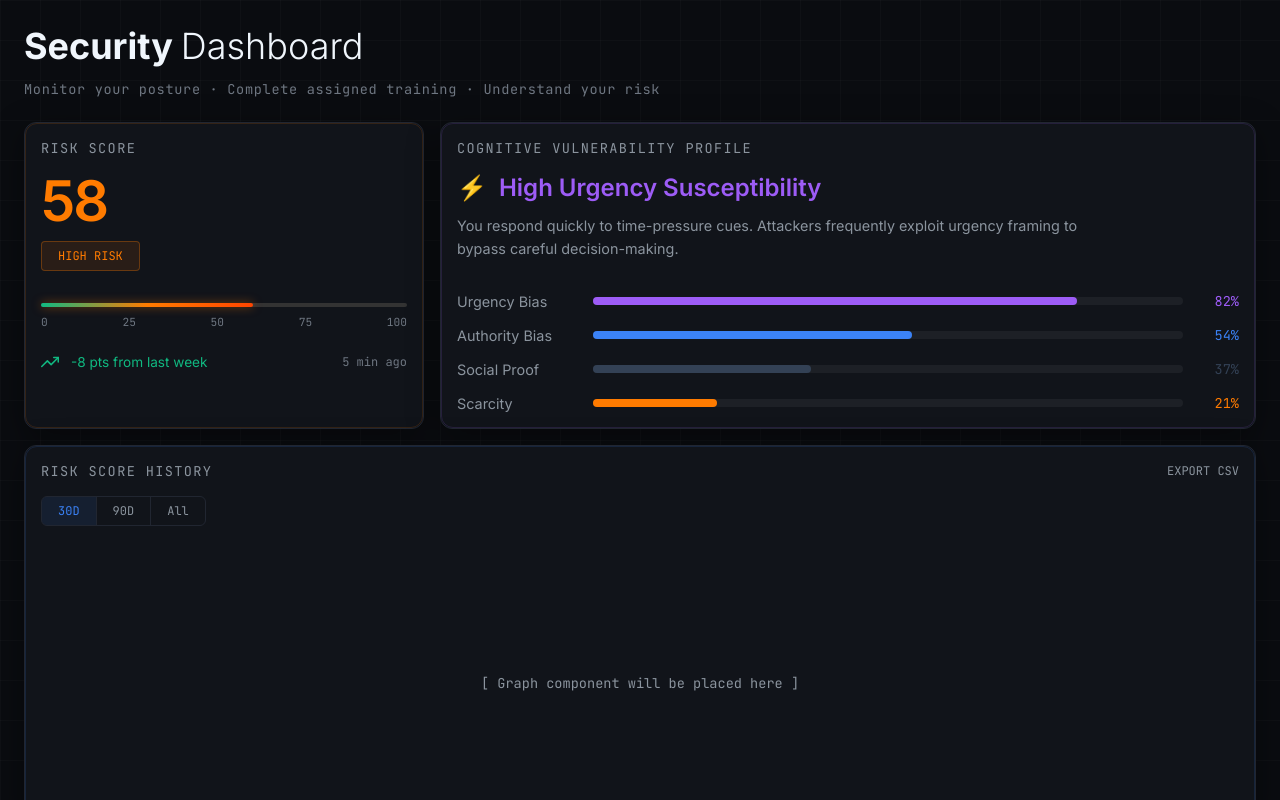
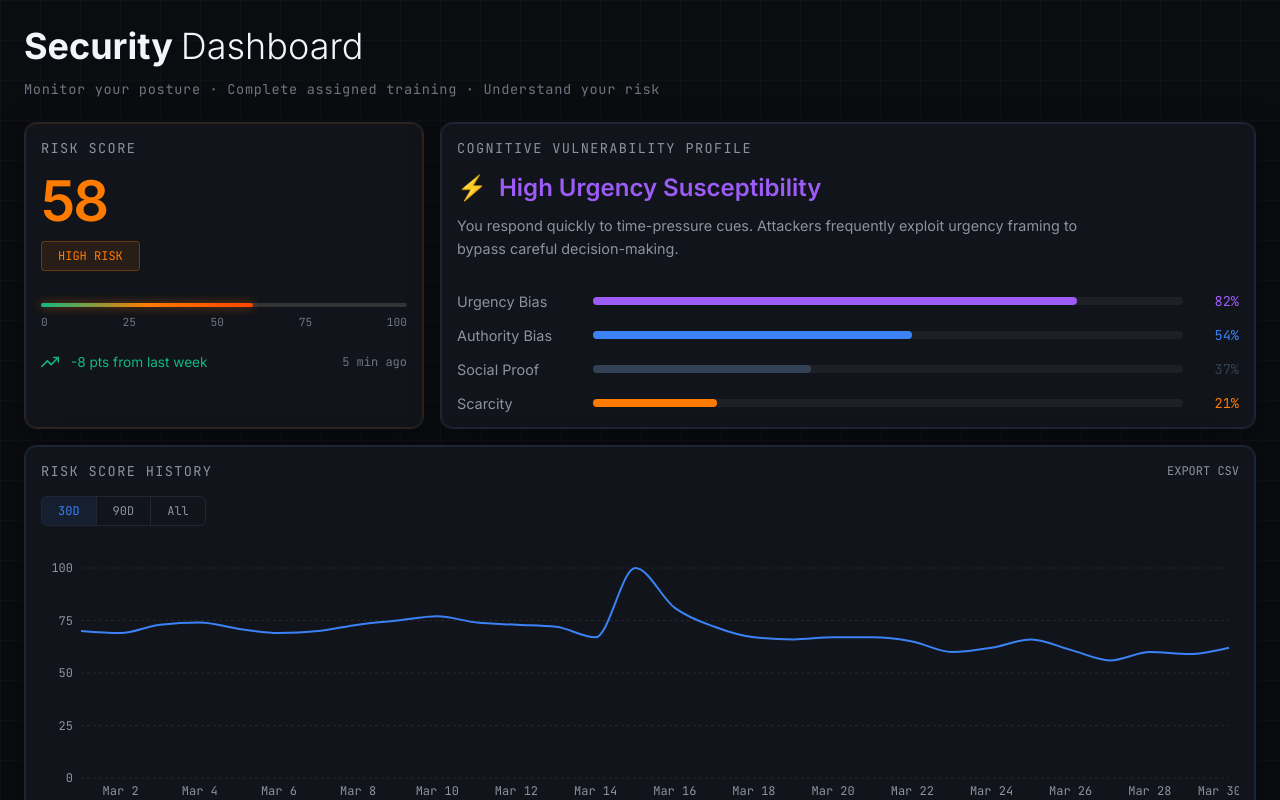
Before and after one commit to ForhaadM/AdaptiveSec, a React app in the folder frontend/: page / in a window 1280 px wide. Built offline with nearby package versions, Linux system fonts and the light colour scheme; the HTML template or start-up script is replaced by a standard one.

Commit message:
W2-003: Initial graph implementation

```diff
--- a/frontend/package.json
+++ b/frontend/package.json
@@ -11,7 +11,8 @@
   },
   "dependencies": {
     "react": "^19.2.4",
-    "react-dom": "^19.2.4"
+    "react-dom": "^19.2.4",
+    "recharts": "^3.8.1"
   },
   "devDependencies": {
     "@eslint/js": "^9.39.4",
--- a/frontend/src/components/HistoryChart.jsx
+++ b/frontend/src/components/HistoryChart.jsx
@@ -1,4 +1,90 @@
+import { useState, useMemo } from 'react';
+import { ResponsiveContainer, LineChart, Line, XAxis, YAxis, CartesianGrid, Tooltip } from 'recharts';
+
+// Generate mock data mimicking daily risk scores over the last 90 days.
+const generateMockData = () => {
+  const data = [];
+  const now = new Date();
+  let currentScore = 35; // base score (low risk)
+
+  for (let i = 90; i >= 0; i--) {
+    const d = new Date(now);
+    d.setDate(d.getDate() - i);
+
+    // add some random noise
+    const noise = Math.floor(Math.random() * 10) - 5;
+    currentScore = Math.max(0, Math.min(100, currentScore + noise));
+
+    // Simulate some phishing test failures leading to spikes in risk score
+    let isSpike = false;
+    if (i === 75 || i === 42 || i === 15) {
+      currentScore = Math.min(100, currentScore + 30 + Math.random() * 20);
+      isSpike = true;
+    }
+
+    // Decay back down after a spike
+    if (i === 74 || i === 41 || i === 14) {
+      currentScore = Math.max(0, currentScore - 15);
+    }
+    if (i === 73 || i === 40 || i === 13) {
+      currentScore = Math.max(0, currentScore - 10);
+    }
+
+    data.push({
+      date: d.toLocaleDateString('en-US', { month: 'short', day: 'numeric' }),
+      score: Math.round(currentScore),
+      isSpike,
+      timestamp: d.getTime()
+    });
+  }
+  return data;
+};
+
+const CustomTooltip = ({ active, payload, label }) => {
+  if (active && payload && payload.length) {
+    const dataPoint = payload[0].payload;
+    return (
+      <div style={{
+        background: 'var(--bg-panel)',
+        border: '1px solid var(--border-light)',
+        padding: '12px',
+        borderRadius: '8px',
+        boxShadow: '0 4px 20px rgba(0,0,0,0.5)',
+        fontFamily: 'var(--font-mono)',
+      }}>
+        <p style={{ margin: 0, fontSize: '0.85rem', color: 'var(--text-muted)' }}>{label}</p>
+        <p style={{
+          margin: '4px 0 0 0',
+          fontSize: '1.25rem',
+          fontWeight: 'bold',
+          color: dataPoint.isSpike ? 'var(--risk-high)' : 'var(--accent-blue)'
+        }}>
+          Score: {dataPoint.score}
+        </p>
+        {dataPoint.isSpike && (
+          <p style={{ margin: '4px 0 0 0', fontSize: '0.75rem', color: 'var(--risk-high)' }}>
+            High Risk
+          </p>
+        )}
+      </div>
+    );
+  }
+  return null;
+};
+
+
 export default function HistoryChart() {
+  const [timeRange, setTimeRange] = useState('30D');
+
+  // Memoize data to prevent re-generating on every render
+  const fullData = useMemo(() => generateMockData(), []);
+
+  const displayData = useMemo(() => {
+    if (timeRange === '30D') return fullData.slice(-30);
+    if (timeRange === '90D') return fullData;
+    return fullData; // Fallback for 'All'
+  }, [fullData, timeRange]);
+
   return (
     <div className="card history-chart">
       <div className="card-header" style={{ marginBottom: '16px' }}>
@@ -10,25 +96,63 @@ export default function HistoryChart() {
 
       <div className="chart-controls">
         <div className="chart-tabs">
-          <button className="chart-tab active">30D</button>
-          <button className="chart-tab">90D</button>
-          <button className="chart-tab">All</button>
+          <button
+            className={`chart-tab ${timeRange === '30D' ? 'active' : ''}`}
+            onClick={() => setTimeRange('30D')}
+          >
+            30D
+          </button>
+          <button
+            className={`chart-tab ${timeRange === '90D' ? 'active' : ''}`}
+            onClick={() => setTimeRange('90D')}
+          >
+            90D
+          </button>
+          <button
+            className={`chart-tab ${timeRange === 'All' ? 'active' : ''}`}
+            onClick={() => setTimeRange('All')}
+          >
+            All
+          </button>
         </div>
       </div>
 
-      <div className="chart-placeholder" style={{
-        height: '250px',
-        border: 'none',
-        background: 'transparent',
-        display: 'flex',
-        alignItems: 'center',
-        justifyContent: 'center',
-        color: 'var(--text-muted)',
-        fontFamily: 'var(--font-mono)',
-        fontSize: '0.85rem'
-      }}>
-        [ Graph component will be placed here ]
+      <div style={{ width: '100%', height: '250px' }}>
+        <ResponsiveContainer width="100%" height="100%">
+          <LineChart data={displayData} margin={{ top: 10, right: 10, left: -20, bottom: 0 }}>
+            <defs>
+              <linearGradient id="colorScore" x1="0" y1="0" x2="0" y2="1">
+                <stop offset="5%" stopColor="var(--accent-blue)" stopOpacity={0.3}/>
+                <stop offset="95%" stopColor="var(--accent-blue)" stopOpacity={0}/>
+              </linearGradient>
+            </defs>
+            <CartesianGrid strokeDasharray="3 3" vertical={false} stroke="var(--border-light)" />
+            <XAxis
+              dataKey="date"
+              axisLine={false}
+              tickLine={false}
+              tick={{ fill: 'var(--text-muted)', fontSize: 12, fontFamily: 'var(--font-mono)' }}
+              minTickGap={20}
+            />
+            <YAxis
+              axisLine={false}
+              tickLine={false}
+              tick={{ fill: 'var(--text-muted)', fontSize: 12, fontFamily: 'var(--font-mono)' }}
+              domain={[0, 100]}
+            />
+            <Tooltip content={<CustomTooltip />} cursor={{ stroke: 'rgba(255,255,255,0.1)' }} />
+            <Line
+              type="monotone"
+              dataKey="score"
+              stroke="var(--accent-blue)"
+              strokeWidth={2}
+              dot={false}
+              activeDot={{ r: 6, fill: 'var(--accent-cyan)', stroke: 'var(--bg-panel)', strokeWidth: 2 }}
+              isAnimationActive={false}
+            />
+          </LineChart>
+        </ResponsiveContainer>
       </div>
     </div>
-  )
+  );
 }
```
Also changed, not shown: 1 other file (tests, documents, lock files or other folders).
